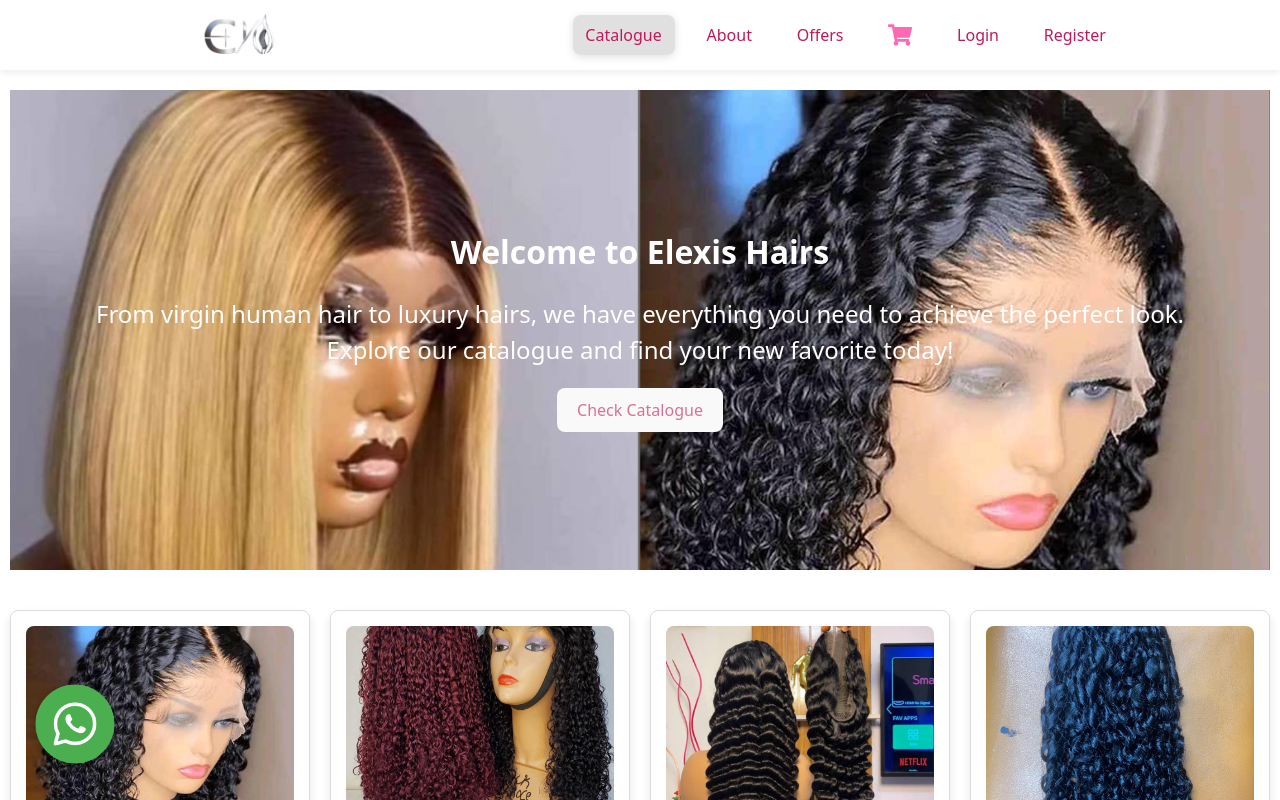
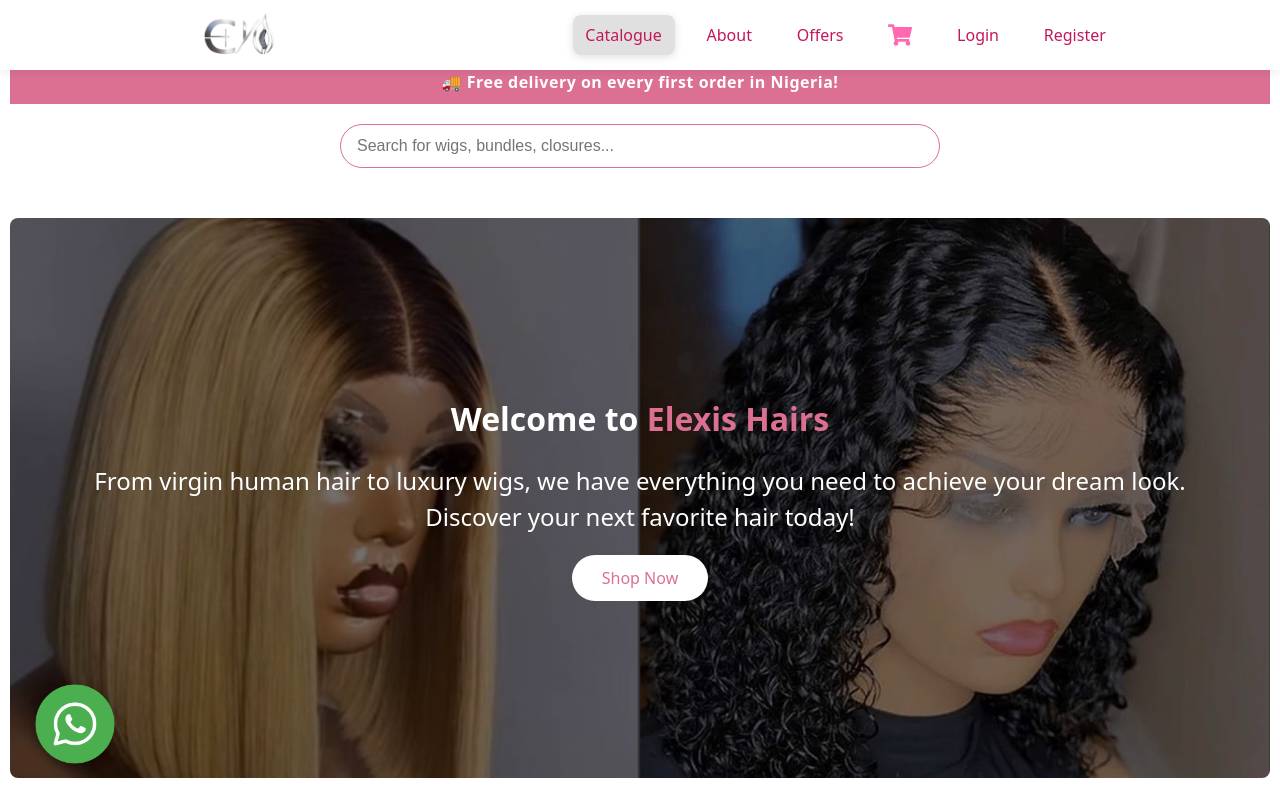
Before and after one commit to chidinma-elekwachi/elexishairs, a React (Vite) app: page / in a window 1280 px wide. Shown: the top 800 px of the page. Built offline with nearby package versions, Linux system fonts and the light colour scheme.

Commit message:
searchbar works

```diff
--- a/src/pages/catalogue/Catalogue.css
+++ b/src/pages/catalogue/Catalogue.css
@@ -12,21 +12,7 @@
     object-fit: cover;
     border-radius: 8px;
 }
-.cataIntro{
-  display: flex;
-  flex-direction: column;
-  justify-content: center;
-  align-items: center;
-  gap: 20px;
-  width: 100%;
-  height: 60vh;
-  margin: 30px 10px;
-  background-image: url(../../assets/coverimage.png);
-  background-repeat: no-repeat;
-  background-size: cover;
-  color: white;
-  padding: 50px 30px;
-}
+
 .product-name{
     font-size: 1.2rem;
     font-weight: bold;
@@ -149,3 +135,112 @@
     font-size: 1rem;
   }
 }
+.free-banner {
+  width: 100%;
+  background-color: palevioletred;
+  color: white;
+  text-align: center;
+  padding: 10px 0;
+  font-weight: 600;
+  font-size: 1rem;
+  letter-spacing: 0.5px;
+}
+
+/* 🔍 Search Bar */
+.search-bar {
+  width: 90%;
+  max-width: 600px;
+  margin: 20px auto;
+  display: flex;
+  justify-content: center;
+}
+
+.search-bar input {
+  width: 100%;
+  padding: 12px 16px;
+  border-radius: 25px;
+  border: 1px solid palevioletred;
+  font-size: 1rem;
+  outline: none;
+  transition: 0.3s ease;
+}
+
+.search-bar input:focus {
+  box-shadow: 0 0 5px rgba(216, 112, 147, 0.5);
+}
+
+.cataIntro {
+  display: flex;
+  flex-direction: column;
+  justify-content: center;
+  align-items: center;
+  gap: 20px;
+  width: 100%;
+  height: 70vh;
+  margin: 30px 10px;
+  background-image: linear-gradient(
+      rgba(0, 0, 0, 0.55),
+      rgba(0, 0, 0, 0.55)
+    ),
+    url(../../assets/coverimage.png);
+  background-repeat: no-repeat;
+  background-size: cover;
+  background-position: center;
+  color: white;
+  padding: 50px 30px;
+  text-align: center;
+  border-radius: 8px;
+}
+
+.brand-name {
+  color: palevioletred;
+  font-weight: 700;
+}
+
+.shop-now-btn {
+  background-color: white;
+  color: palevioletred;
+  padding: 12px 30px;
+  border-radius: 25px;
+  border: none;
+  font-weight: bold;
+  font-size: 1rem;
+  transition: all 0.3s ease;
+}
+
+.shop-now-btn:hover {
+  background-color: palevioletred;
+  color: white;
+  transform: scale(1.05);
+}
+
+@media (max-width: 768px) {
+  .cataIntro {
+    height: auto;
+    padding: 60px 20px;
+  }
+
+  .cataIntro h1 {
+    font-size: 2rem;
+  }
+
+  .catalogue-p {
+    font-size: 1rem;
+  }
+
+  .shop-now-btn {
+    padding: 10px 25px;
+    font-size: 0.9rem;
+  }
+
+  .search-bar input {
+    font-size: 0.9rem;
+  }
+}
+
+.no-results {
+  color: palevioletred;
+  font-weight: 500;
+  margin-top: 40px;
+  font-size: 1.1rem;
+}
--- a/src/pages/catalogue/Catalogue.jsx
+++ b/src/pages/catalogue/Catalogue.jsx
@@ -1,31 +1,65 @@
-import React from 'react'
+import React, { useState } from 'react';
 import { useNavigate } from 'react-router-dom';
-import Product from './Product'
-import { BESTSSELLERS } from '../products'
+import Product from './Product';
+import { BESTSSELLERS } from '../products';
 
 const PRODUCTS = BESTSSELLERS;
 
 function Catalogue() {
+  const navigate = useNavigate();
+  const [searchTerm, setSearchTerm] = useState('');
 
-    const navigate = useNavigate();
+  // Filter products based on search term
+  const filteredProducts = PRODUCTS.filter((product) =>
+    product.name.toLowerCase().includes(searchTerm.toLowerCase())
+  );
+
   return (
-    <div className='catalogue-container'>
-      <div className='cataIntro'>
-        <h1>Welcome to Elexis Hairs</h1>
-        <p className='catalogue-p'>From virgin human hair to luxury hairs, we have everything you need to achieve the perfect look. Explore our catalogue and find your new favorite today!</p>
-        <button><a href='#prod'>Check Catalogue</a></button>
+    <div className="catalogue-container">
+      {/* 🩷 Banner Section */}
+      <div className="free-banner">
+        <p>🚚 Free delivery on every first order in Nigeria!</p>
       </div>
 
-      <div className='products' id='prod'>
-        {PRODUCTS.map((product) => (
-          <Product key={product.id} data={product} />
-        ))}
+      {/* 🔍 Search Bar */}
+      <div className="search-bar">
+        <input
+          type="text"
+          placeholder="Search for wigs, bundles, closures..."
+          value={searchTerm}
+          onChange={(e) => setSearchTerm(e.target.value)}
+        />
       </div>
 
-      <button className='cartButt' onClick={() => navigate("/cart")}>Check Cart</button>
+      {/* 💖 Hero Section */}
+      <div className="cataIntro">
+        <h1>Welcome to <span className="brand-name">Elexis Hairs</span></h1>
+        <p className="catalogue-p">
+          From virgin human hair to luxury wigs, we have everything you need to achieve your dream look.
+          Discover your next favorite hair today!
+        </p>
+        <button className="shop-now-btn">
+          <a href="#prod">Shop Now</a>
+        </button>
+      </div>
 
+      {/* 🛍 Product List */}
+      <div className="products" id="prod">
+        {filteredProducts.length > 0 ? (
+          filteredProducts.map((product) => (
+            <Product key={product.id} data={product} />
+          ))
+        ) : (
+          <p className="no-results">No products match your search.</p>
+        )}
+      </div>
+
+      {/* 🛒 Cart Button */}
+      <button className="cartButt" onClick={() => navigate("/cart")}>
+        Check Cart
+      </button>
     </div>
-  )
+  );
 }
 
-export default Catalogue
+export default Catalogue;
--- a/src/pages/catalogue/Product.jsx
+++ b/src/pages/catalogue/Product.jsx
@@ -32,11 +32,6 @@
               -{getDiscountPercent(oldPrice, price)}%
             </span>
           </div>
-
-          {/* <p className='product-description'>{description}</p> */}
-          {/* <button className='add-to-cart-button'>
-            {cartItemCount > 0 && <>({cartItemCount})</>}
-          </button> */}
           <div className="product-CTA">
           <input
             value={cartItems[id]}
```
